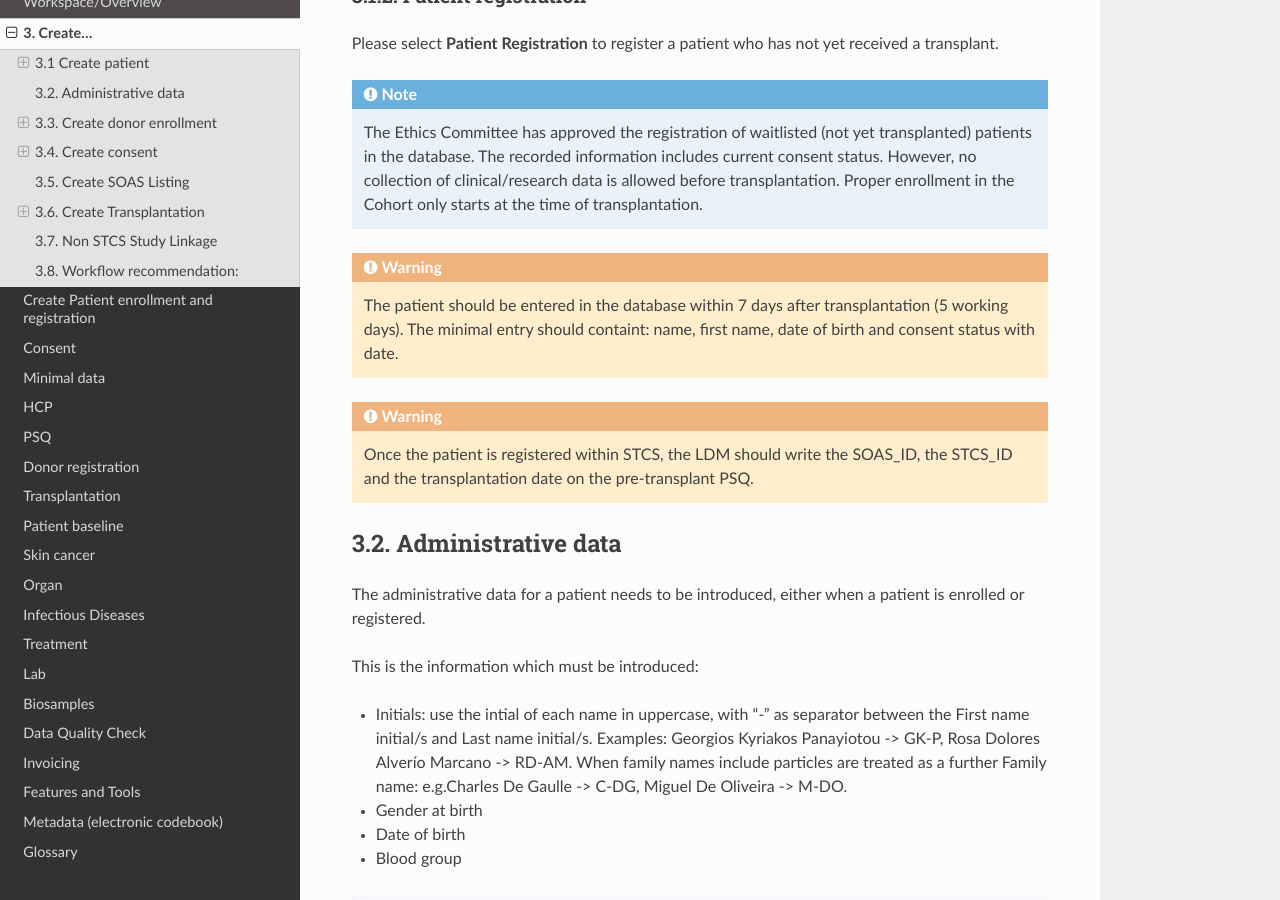
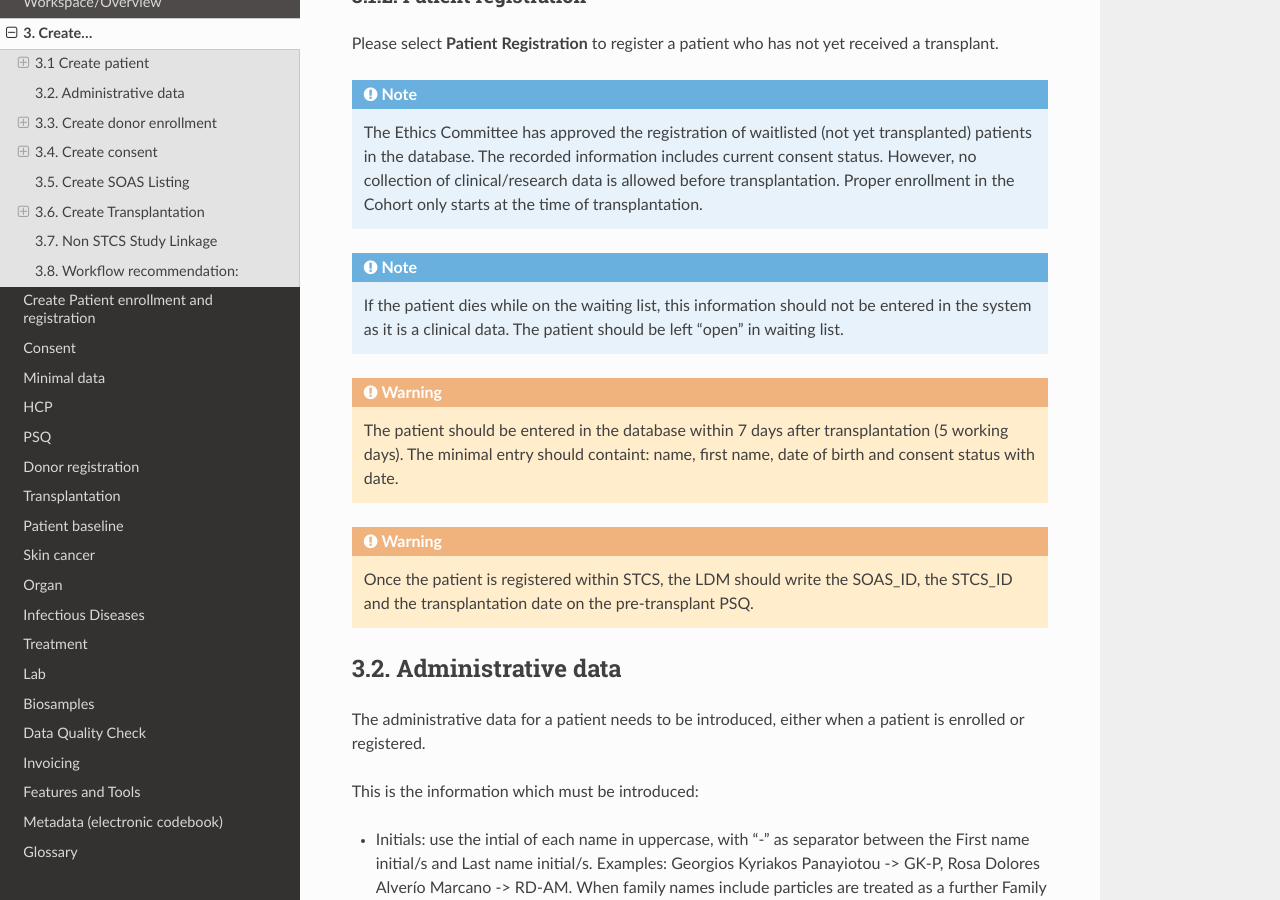
Before and after one commit to swiss-transplant-cohort-study/3LC-user-manual, a Sphinx documentation site: the page built from docs/source/createPatDon.rst, in a window 1280 px wide and 900 px high, scrolled down 802 px. Built offline with Sphinx 7.4.7 and the Read the Docs theme 3.1.0, drawn with Linux system fonts in a browser that asks for light colours.

Commit message:
Update createPatDon.rst

```diff
--- a/docs/source/createPatDon.rst
+++ b/docs/source/createPatDon.rst
@@ -27,6 +27,8 @@ Please select **Patient Enrollment** to register a patient who has enrolled in t
 Please select **Patient Registration** to register a patient who has not yet received a transplant.
 
 .. note:: The Ethics Committee has approved the registration of waitlisted (not yet transplanted) patients in the database. The recorded information includes current consent status. However, no collection of clinical/research data is allowed before transplantation. Proper enrollment in the Cohort only starts at the time of transplantation.
+
+.. note:: If the patient dies while on the waiting list, this information should not be entered in the system as it is a clinical data. The patient should be left “open” in waiting list.
 
 .. warning:: The patient should be entered in the database within 7 days after transplantation (5 working days). The minimal entry should containt: name, first name, date of birth and consent status with date.
 
```
